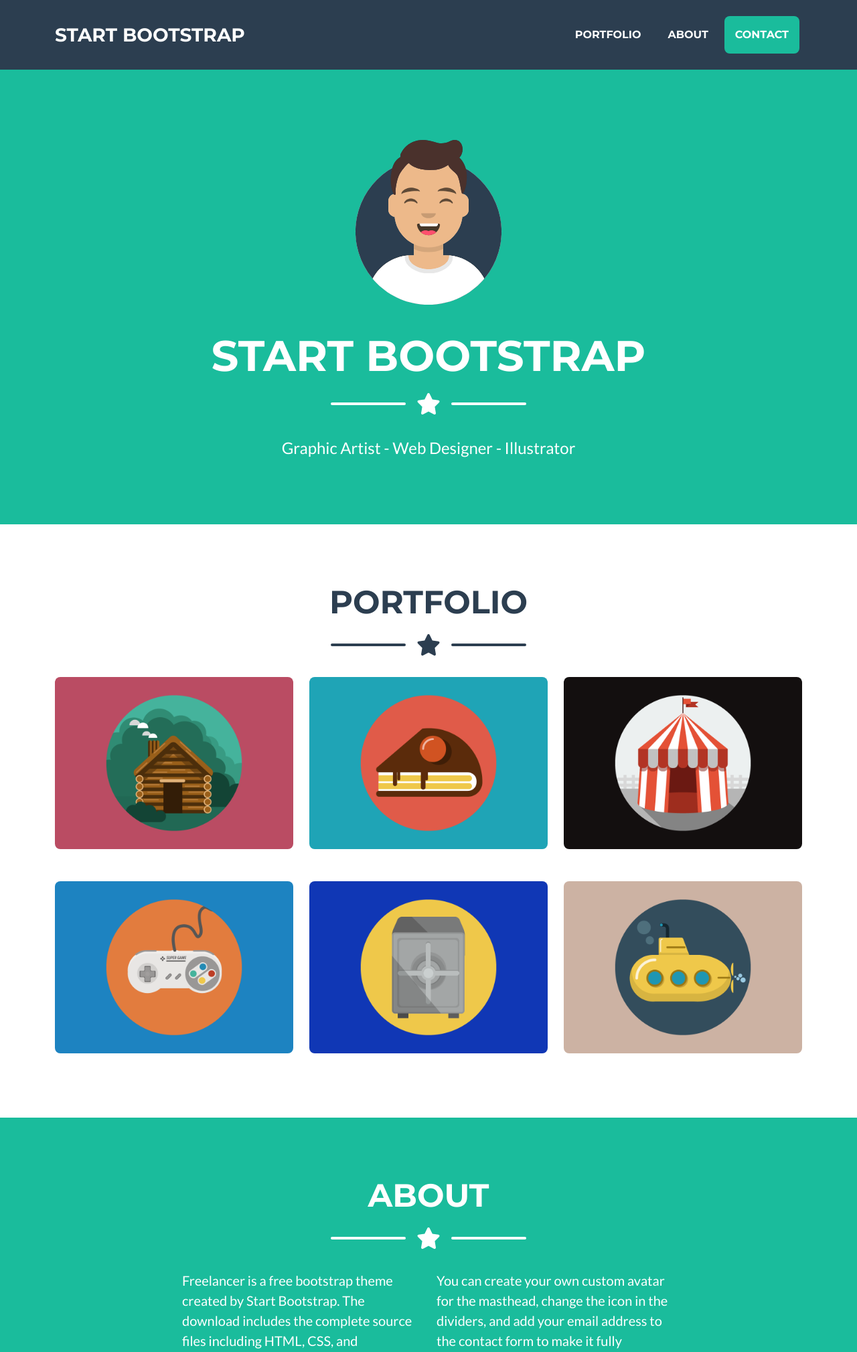
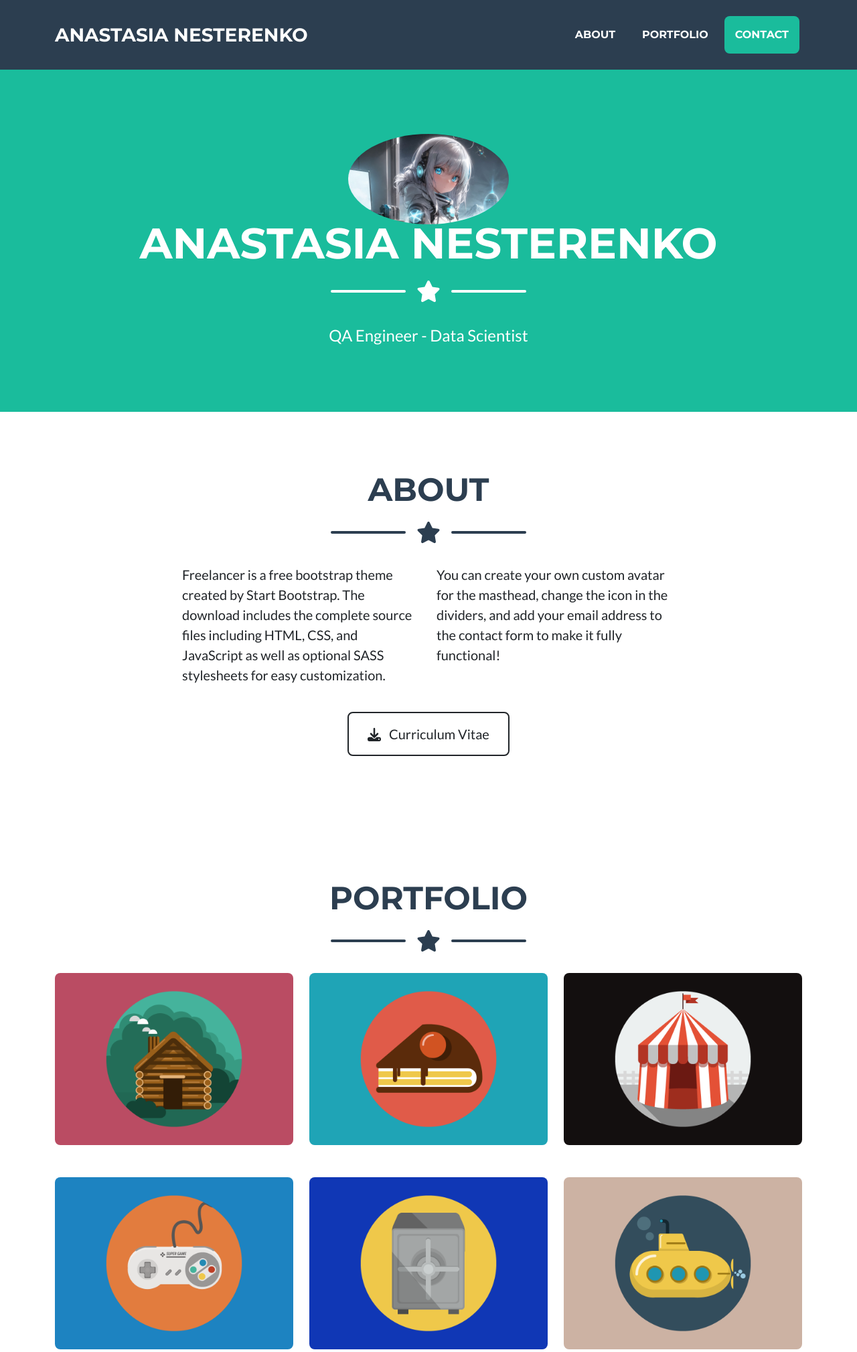
Before and after one commit to 4DeathClaw/my_resume, a Django app: page / in a window 1280 px wide. Shown: the top 2019 px of the page at 67% size. Run offline with Django 4.2, Linux system fonts and the light colour scheme; some libraries are stand-ins or nearby versions.

Commit message:
added CV downloading

```diff
--- a/core_site/templates/index.html
+++ b/core_site/templates/index.html
@@ -21,15 +21,15 @@
         <!-- Navigation-->
         <nav class="navbar navbar-expand-lg bg-secondary text-uppercase fixed-top" id="mainNav">
             <div class="container">
-                <a class="navbar-brand" href="#page-top">Start Bootstrap</a>
+                <a class="navbar-brand" href="#page-top">Anastasia Nesterenko</a>
                 <button class="navbar-toggler text-uppercase font-weight-bold bg-primary text-white rounded" type="button" data-bs-toggle="collapse" data-bs-target="#navbarResponsive" aria-controls="navbarResponsive" aria-expanded="false" aria-label="Toggle navigation">
                     Menu
                     <i class="fas fa-bars"></i>
                 </button>
                 <div class="collapse navbar-collapse" id="navbarResponsive">
                     <ul class="navbar-nav ms-auto">
+                        <li class="nav-item mx-0 mx-lg-1"><a class="nav-link py-3 px-0 px-lg-3 rounded" href="#about">About</a></li>
                         <li class="nav-item mx-0 mx-lg-1"><a class="nav-link py-3 px-0 px-lg-3 rounded" href="#portfolio">Portfolio</a></li>
-                        <li class="nav-item mx-0 mx-lg-1"><a class="nav-link py-3 px-0 px-lg-3 rounded" href="#about">About</a></li>
                         <li class="nav-item mx-0 mx-lg-1"><a class="nav-link py-3 px-0 px-lg-3 rounded" href="#contact">Contact</a></li>
                     </ul>
                 </div>
@@ -39,9 +39,10 @@
         <header class="masthead bg-primary text-white text-center">
             <div class="container d-flex align-items-center flex-column">
                 <!-- Masthead Avatar Image-->
-                <img class="masthead-avatar mb-5" src="{% static 'assets/img/avataaars.svg' %}" alt="..." />
+{#                <img class="masthead-avatar mb-5" src="{% static 'assets/img/avataaars.svg' %}" alt="..." />#}
+                <img class="masthead-avatar md-5 d-block mx-auto rounded-circle" src="{% static 'assets/img/avatar.jpg' %}" alt="..." />
                 <!-- Masthead Heading-->
-                <h1 class="masthead-heading text-uppercase mb-0">Start Bootstrap</h1>
+                <h1 class="masthead-heading text-uppercase mb-0">Anastasia Nesterenko</h1>
                 <!-- Icon Divider-->
                 <div class="divider-custom divider-light">
                     <div class="divider-custom-line"></div>
@@ -49,9 +50,42 @@
                     <div class="divider-custom-line"></div>
                 </div>
                 <!-- Masthead Subheading-->
-                <p class="masthead-subheading font-weight-light mb-0">Graphic Artist - Web Designer - Illustrator</p>
+                <p class="masthead-subheading font-weight-light mb-0">QA Engineer - Data Scientist</p>
             </div>
         </header>
+                <!-- Contact Section-->
+        <section class="page-section" id="about">
+            <div class="container">
+                <!-- Contact Section Heading-->
+                <h2 class="page-section-heading text-center text-uppercase text-secondary mb-0">About</h2>
+                <!-- Icon Divider-->
+                <div class="divider-custom">
+                    <div class="divider-custom-line"></div>
+                    <div class="divider-custom-icon"><i class="fas fa-star"></i></div>
+                    <div class="divider-custom-line"></div>
+                </div>
+                <!-- About Section Content-->
+                <div class="row">
+                    <div class="col-lg-4 ms-auto"><p class="lead">
+                        Freelancer is a free bootstrap theme created by Start Bootstrap.
+                        The download includes the complete source files including HTML, CSS, and JavaScript
+                        as well as optional SASS stylesheets for easy customization.
+                    </p></div>
+                    <div class="col-lg-4 me-auto"><p class="lead">
+                        You can create your own custom avatar for the masthead, change the icon in the dividers,
+                        and add your email address to the contact form to make it fully functional!
+                    </p></div>
+                                    <!-- About Section Button-->
+                <div class="text-center mt-4">
+                    <a class="btn btn-xl btn-outline-dark" href="{% static 'files/cv.pdf' %}">
+                        <i class="fas fa-download me-2"></i>
+                        Curriculum Vitae
+                    </a>
+                </div>
+                </div>
+            </div>
+        </section>
+
         <!-- Portfolio Section-->
         <section class="page-section portfolio" id="portfolio">
             <div class="container">
@@ -122,31 +156,7 @@
                 </div>
             </div>
         </section>
-        <!-- About Section-->
-        <section class="page-section bg-primary text-white mb-0" id="about">
-            <div class="container">
-                <!-- About Section Heading-->
-                <h2 class="page-section-heading text-center text-uppercase text-white">About</h2>
-                <!-- Icon Divider-->
-                <div class="divider-custom divider-light">
-                    <div class="divider-custom-line"></div>
-                    <div class="divider-custom-icon"><i class="fas fa-star"></i></div>
-                    <div class="divider-custom-line"></div>
-                </div>
-                <!-- About Section Content-->
-                <div class="row">
-                    <div class="col-lg-4 ms-auto"><p class="lead">Freelancer is a free bootstrap theme created by Start Bootstrap. The download includes the complete source files including HTML, CSS, and JavaScript as well as optional SASS stylesheets for easy customization.</p></div>
-                    <div class="col-lg-4 me-auto"><p class="lead">You can create your own custom avatar for the masthead, change the icon in the dividers, and add your email address to the contact form to make it fully functional!</p></div>
-                </div>
-                <!-- About Section Button-->
-                <div class="text-center mt-4">
-                    <a class="btn btn-xl btn-outline-light" href="https://startbootstrap.com/theme/freelancer/">
-                        <i class="fas fa-download me-2"></i>
-                        Free Download!
-                    </a>
-                </div>
-            </div>
-        </section>
+
         <!-- Contact Section-->
         <section class="page-section" id="contact">
             <div class="container">
```
Also changed, not shown: static/assets/img/avatar.jpg (added).
